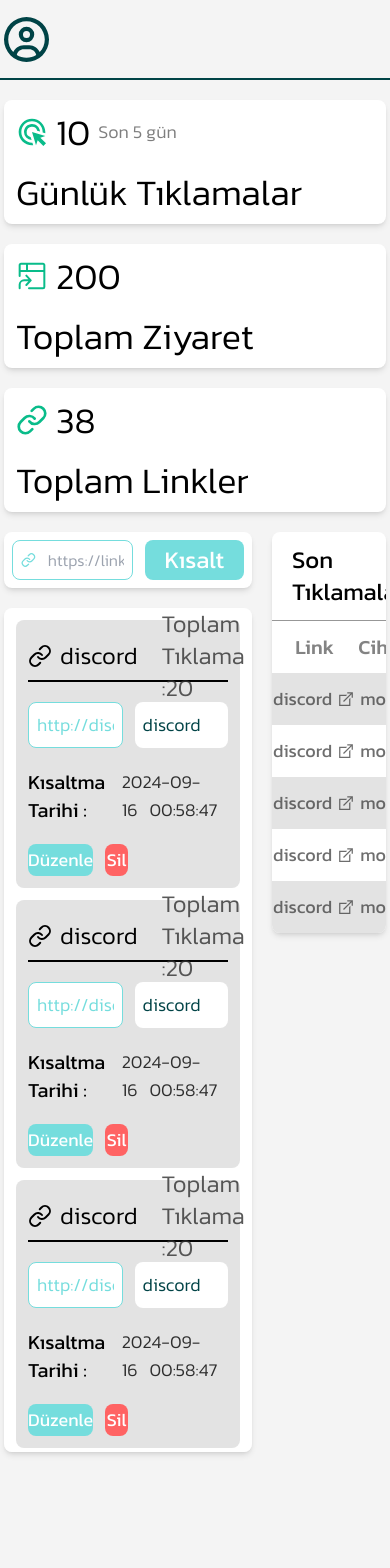
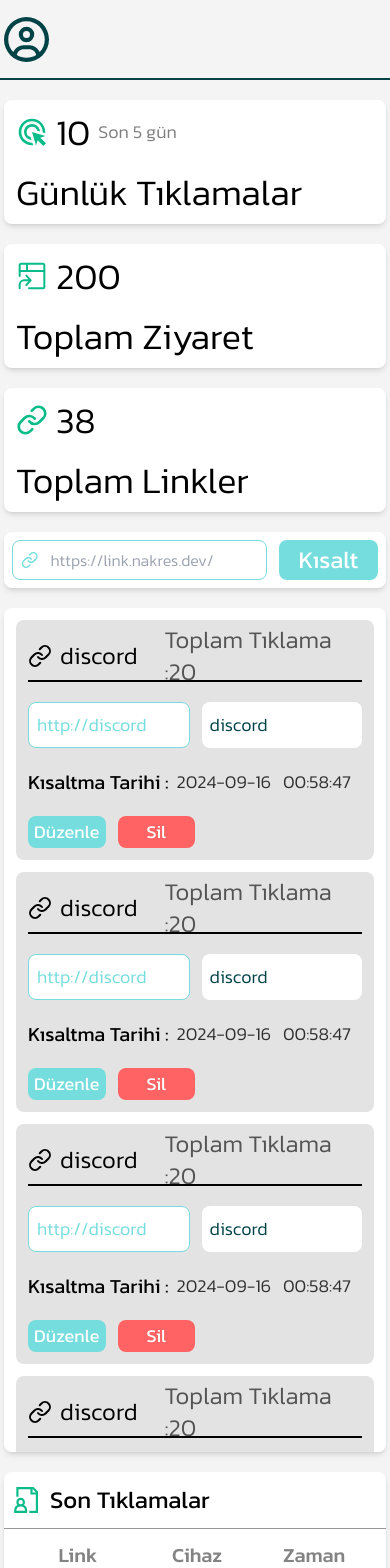
Before and after one commit to NNakreSS/next-url_shortener, a Next.js app: page /dashboard in a window 390 px wide. Shown: the top 1568 px of the page. Before the commit the page ends 1472 px from the top, so only its background shows below. Built offline with nearby package versions, Linux system fonts and the light colour scheme.

Commit message:
responsive styles

```diff
--- a/src/app/(pages)/dashboard/page.tsx
+++ b/src/app/(pages)/dashboard/page.tsx
@@ -7,8 +7,8 @@ export default function Dashboard() {
     <>
       <TotalCards />
       <div className="grid grid-cols-3 gap-5 mb-5">
-        <LinkManagment className="col-span-2" />
-        <div>
+        <LinkManagment className="col-span-full lg:col-span-2" />
+        <div className="col-span-full lg:col-span-1">
           <LastClickCard />
         </div>
       </div>
```
